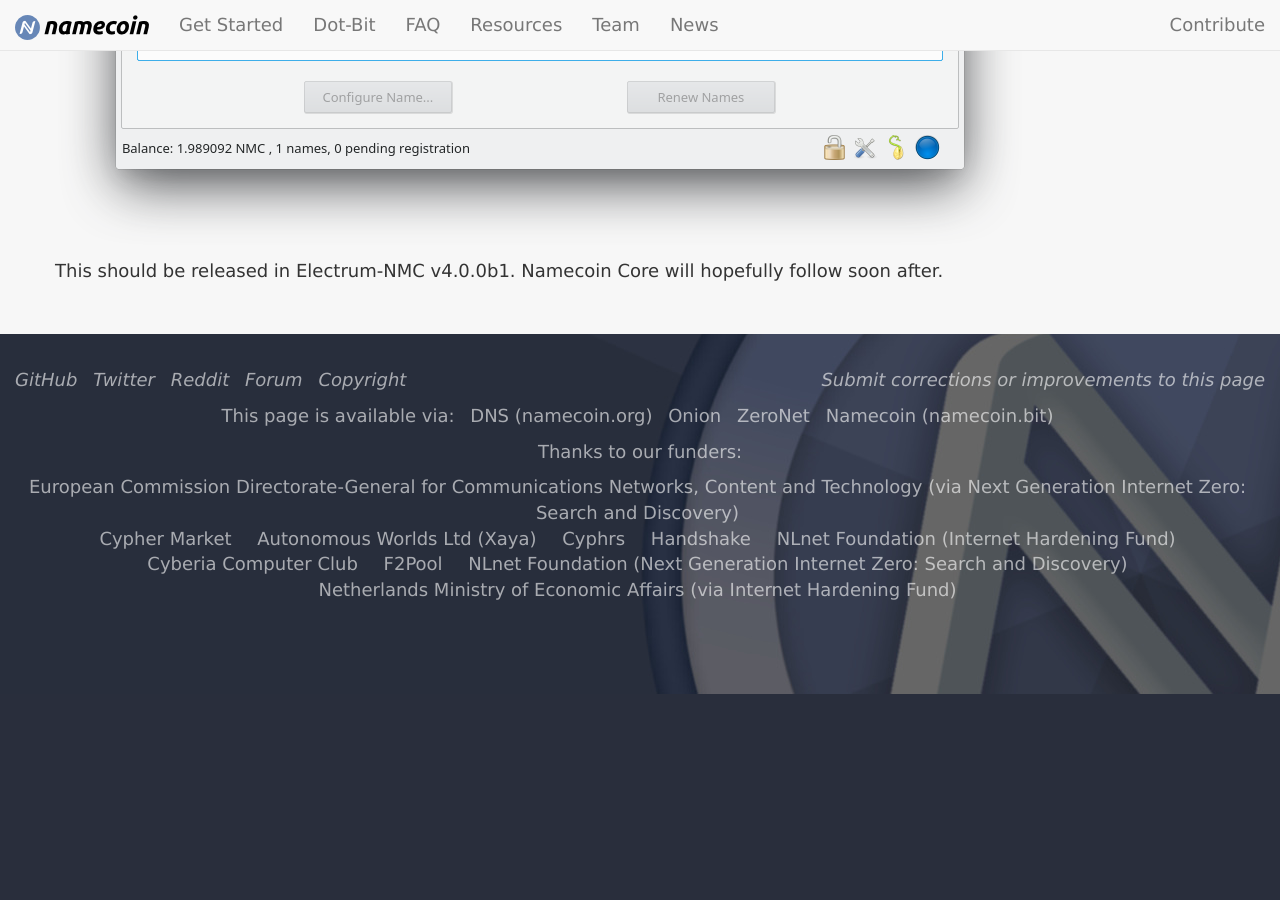
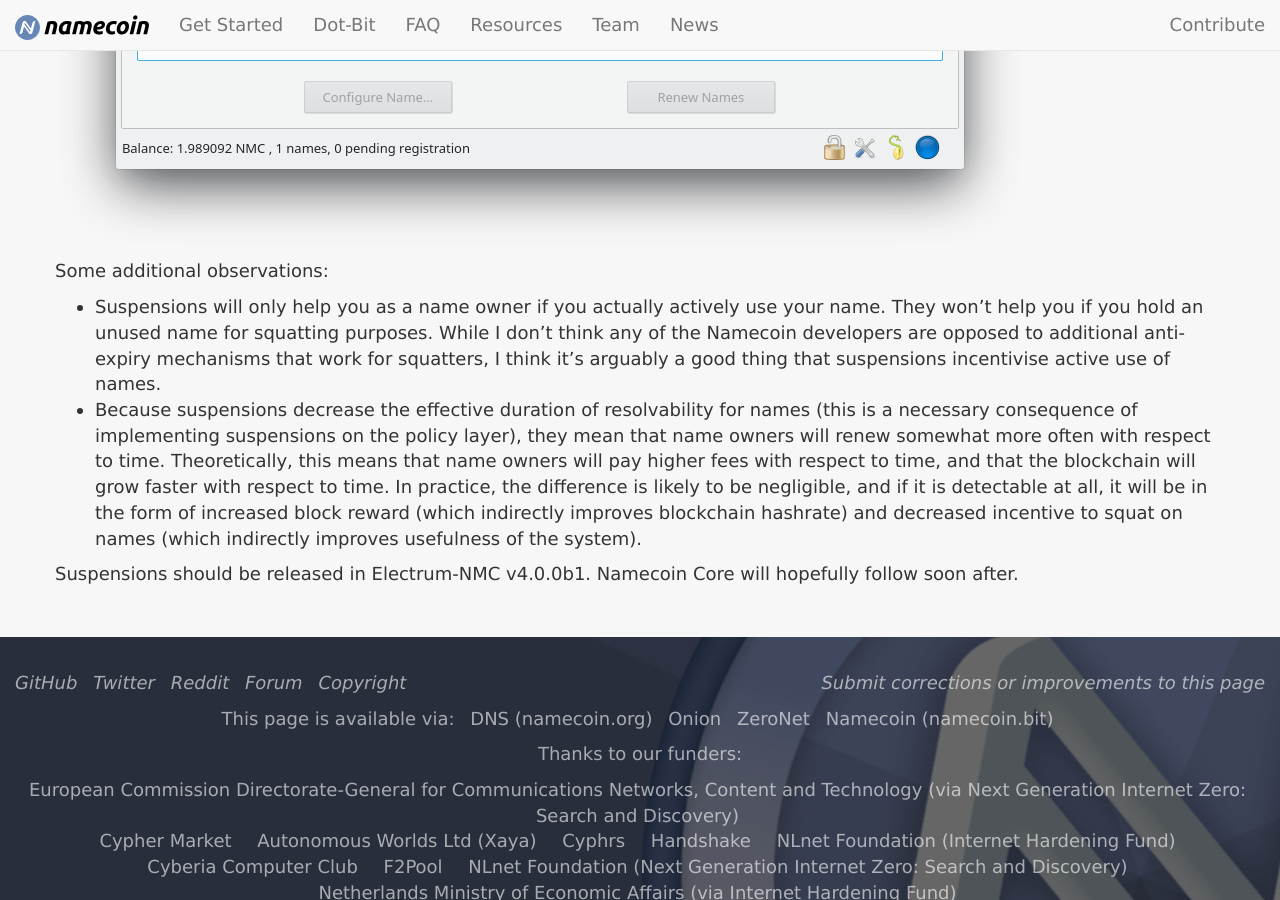
Before and after one commit to JeremyRand/namecoin.org, a Jekyll site: the page built from _posts/2021-12-18-preventing-expiration-mishaps-with-name-suspensions.md, in a window 1280 px wide and 900 px high, scrolled down 1576 px. Built offline with Jekyll 4.4.1, drawn with Linux system fonts in a browser that asks for light colours; before the commit the page ends 2270 px from its top, so only the background shows below that.

Commit message:
Update post from eae72091f85e757fa1916e48bc71539c5feb804a

```diff
--- a/_posts/2021-12-18-preventing-expiration-mishaps-with-name-suspensions.md
+++ b/_posts/2021-12-18-preventing-expiration-mishaps-with-name-suspensions.md
@@ -30,4 +30,9 @@ I've now implemented this in Electrum-NMC.  The RPC interface adds fields for th
 
 ![A screenshot of the Manage Names tab in Electrum-NMC.]({{ "/images/screenshots/electrum-nmc/2021-12-18-Manage-Names-Tab.png" | relative_url }})
 
-This should be released in Electrum-NMC v4.0.0b1.  Namecoin Core will hopefully follow soon after.
+Some additional observations:
+
+* Suspensions will only help you as a name owner if you actually actively use your name.  They won't help you if you hold an unused name for squatting purposes.  While I don't think any of the Namecoin developers are opposed to additional anti-expiry mechanisms that work for squatters, I think it's arguably a good thing that suspensions incentivise active use of names.
+* Because suspensions decrease the effective duration of resolvability for names (this is a necessary consequence of implementing suspensions on the policy layer), they mean that name owners will renew somewhat more often with respect to time.  Theoretically, this means that name owners will pay higher fees with respect to time, and that the blockchain will grow faster with respect to time.  In practice, the difference is likely to be negligible, and if it is detectable at all, it will be in the form of increased block reward (which indirectly improves blockchain hashrate) and decreased incentive to squat on names (which indirectly improves usefulness of the system).
+
+Suspensions should be released in Electrum-NMC v4.0.0b1.  Namecoin Core will hopefully follow soon after.
```
